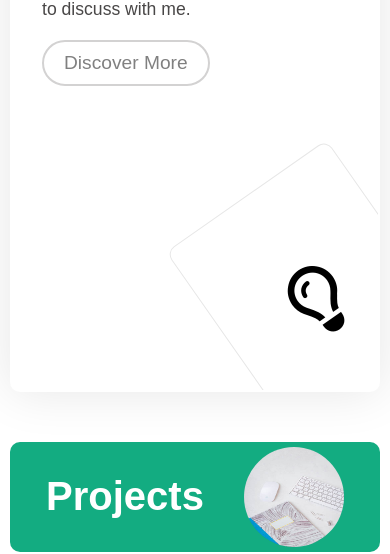
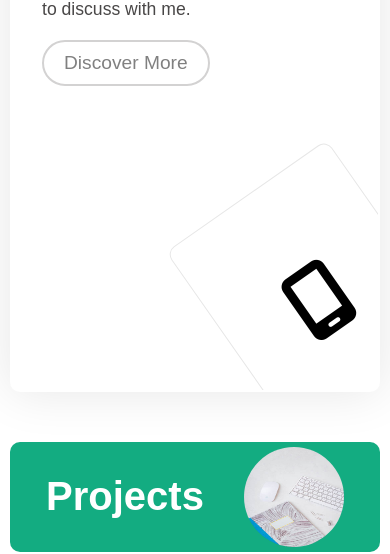
Before and after one commit to constobidullah/pro4-freelancer-protfolio, a plain HTML site: page index.html in a window 390 px wide. Shown: the part 4216-4770 px from the top of the page. Drawn offline with Linux system fonts and the light colour scheme; a web font is replaced by a local one.

Commit message:
ecommer phone icon added

```diff
--- a/index.html
+++ b/index.html
@@ -211,7 +211,7 @@
                         <button>Discover More</button>
                     </div>
                     <div class="service-icon">
-                        <i class="fa-regular fa-lightbulb"></i>
+                        <i class="fa-solid fa-mobile-screen"></i>
                     </div>
                 </div>
 
```
